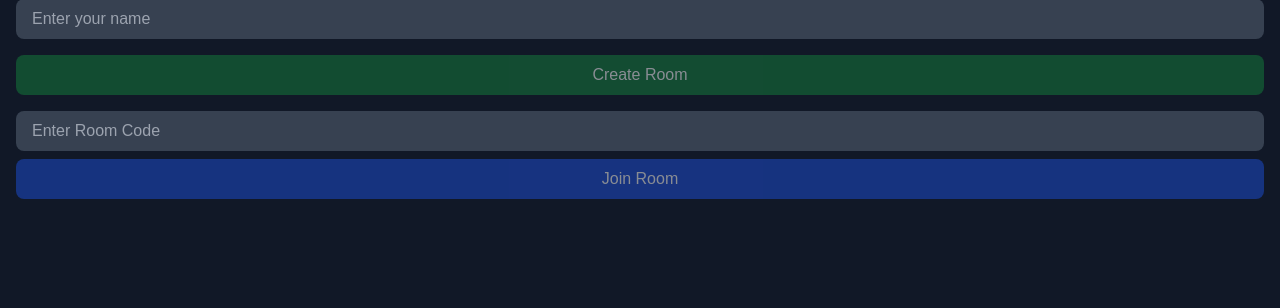
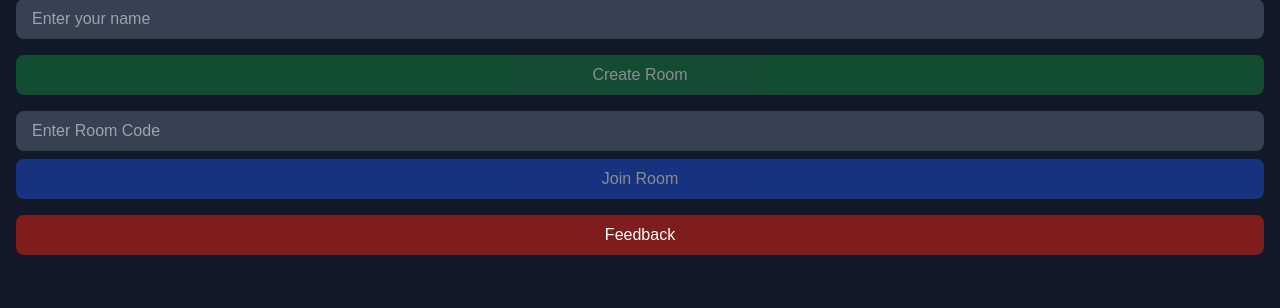
Before and after one commit to timonchiklol/Console_RPG, a Flask app: page / in a window 1280 px wide. Shown: the part 141-449 px from the top of the page. Run offline with Flask 3, Linux system fonts and the light colour scheme; some libraries are stand-ins or nearby versions.

Commit message:
Feedback button is back

```diff
--- a/templates/index.html
+++ b/templates/index.html
@@ -21,7 +21,26 @@
       Join Room
                     </button>
                 </div>
-            </div>
+
+  <!-- Кнопка Feedback (меняем цвет на темно-красный) -->
+  <div class="mb-4">
+    <button @click="feedbackVisible = true"
+            class="bg-red-900 hover:bg-red-800 px-4 py-2 rounded-lg medieval w-full">
+      Feedback
+    </button>
+  </div>
+
+  <!-- Модальное окно для feedback -->
+  <div v-if="feedbackVisible" class="modal fixed inset-0 flex items-center justify-center bg-black bg-opacity-50">
+    <div class="bg-blue-900 p-6 rounded-lg shadow-lg text-white">
+      <h2 class="text-xl font-bold mb-2">Feedback</h2>
+      <p class="mb-4">Our email: flappyfeedback@gmail.com</p>
+      <button @click="feedbackVisible = false" class="bg-red-700 hover:bg-red-600 px-4 py-2 rounded-lg text-white">
+        Close
+      </button>
+    </div>
+  </div>
+</div>
     <script>
 const { createApp } = Vue;
 
@@ -31,7 +50,9 @@ const { createApp } = Vue;
                     playerName: '',
                     joinRoomId: '',
       roomJoined: false,
-      roomId: ''
+      roomId: '',
+      // Переменная для контроля видимости модального окна feedback
+      feedbackVisible: false
     };
             },
             methods: {
```
